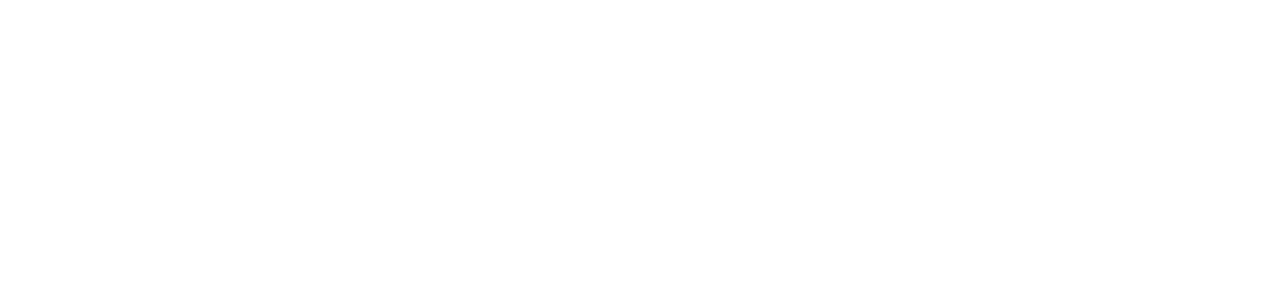
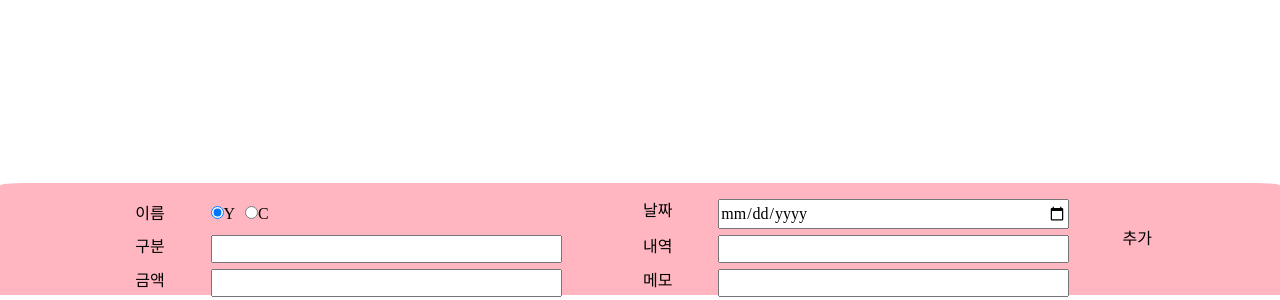
Before and after one commit to a-messy-duo/housekeeping, a React app: page /#/ in a window 1280 px wide. Shown: the part 505-805 px from the top of the page. Built offline with nearby package versions, Linux system fonts and the light colour scheme.

Commit message:
feat: bottom sheet UI

```diff
--- a/src/features/main/Container.tsx
+++ b/src/features/main/Container.tsx
@@ -1,7 +1,13 @@
 import { FunctionComponent } from 'react';
 
+import BottomSheetContainer from '../shared/bottomSheet/Container';
+
 const MainContainer: FunctionComponent = () => {
-  return <div></div>;
+  return (
+    <div>
+      <BottomSheetContainer />
+    </div>
+  );
 };
 
 export default MainContainer;
--- a/src/features/shared/bottomSheet/Container.tsx
+++ b/src/features/shared/bottomSheet/Container.tsx
@@ -1,7 +1,49 @@
 import { FunctionComponent } from 'react';
 
+import './bottomSheet.scss';
+
 const BottomSheetContainer: FunctionComponent = () => {
-  return <div></div>;
+  return (
+    <div className="container">
+      <div className="itemBox">
+        <div className="item">
+          <div className="itemTitle">이름</div>
+          <fieldset className="itemInput itemRadio">
+            <div className="itemRadioBox">
+              <input type="radio" id="nameY" name="name" value="Y" checked />
+              <label htmlFor="nameY" className="addMarginRight">
+                Y
+              </label>
+
+              <input type="radio" id="nameC" name="name" value="C" />
+              <label htmlFor="nameC">C</label>
+            </div>
+          </fieldset>
+        </div>
+        <div className="item">
+          <div className="itemTitle">날짜</div>
+          <input className="itemInput" type="date" />
+        </div>
+        <div className="item">
+          <div className="itemTitle">구분</div>
+          <input className="itemInput" type="text" />
+        </div>
+        <div className="item">
+          <div className="itemTitle">내역</div>
+          <input className="itemInput" type="text" />
+        </div>
+        <div className="item">
+          <div className="itemTitle">금액</div>
+          <input className="itemInput" type="number" />
+        </div>
+        <div className="item">
+          <div className="itemTitle">메모</div>
+          <input className="itemInput" type="text" />
+        </div>
+      </div>
+      <button className="addBtn">추가</button>
+    </div>
+  );
 };
 
 export default BottomSheetContainer;
--- /dev/null
+++ b/src/features/shared/bottomSheet/bottomSheet.scss
@@ -0,0 +1,45 @@
+.container {
+  position: absolute;
+  width: 100%;
+  height: 14%;
+  bottom: 0;
+  padding: 1%;
+  background-color: lightpink;
+  border-radius: 2% 2% 0 0;
+}
+
+.itemBox {
+  display: flex;
+  flex-flow: wrap;
+  align-items: center;
+  justify-content: center;
+}
+
+.item {
+  width: 40%;
+  margin: 3px;
+  display: flex;
+}
+
+.itemTitle {
+  width: 15%;
+}
+
+.itemInput {
+  width: 70%;
+}
+
+.itemInput.itemRadio {
+  border: none;
+
+  .addMarginRight {
+    margin-right: 10px;
+  }
+}
+
+.addBtn {
+  position: absolute;
+  top:50%;
+  transform:translateY(-50%);
+  right: 10%;
+}
--- a/src/global.scss
+++ b/src/global.scss
@@ -66,3 +66,16 @@
 h1 {
 	font-weight: '400';
 }
+
+textarea:focus, input:focus{
+	outline: none;
+}
+
+input[type='number'] {
+	-moz-appearance: textfield;
+}
+
+input::-webkit-outer-spin-button,
+input::-webkit-inner-spin-button {
+	-webkit-appearance: none;
+}
```
